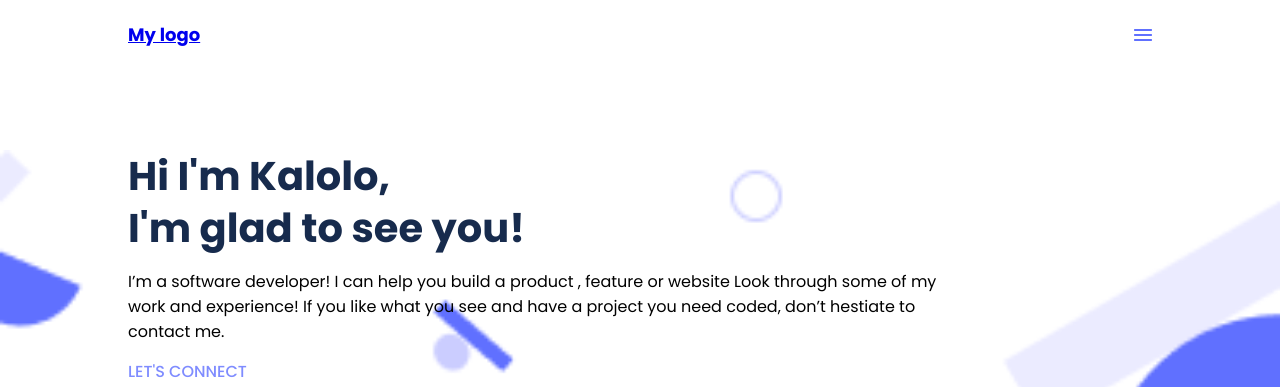
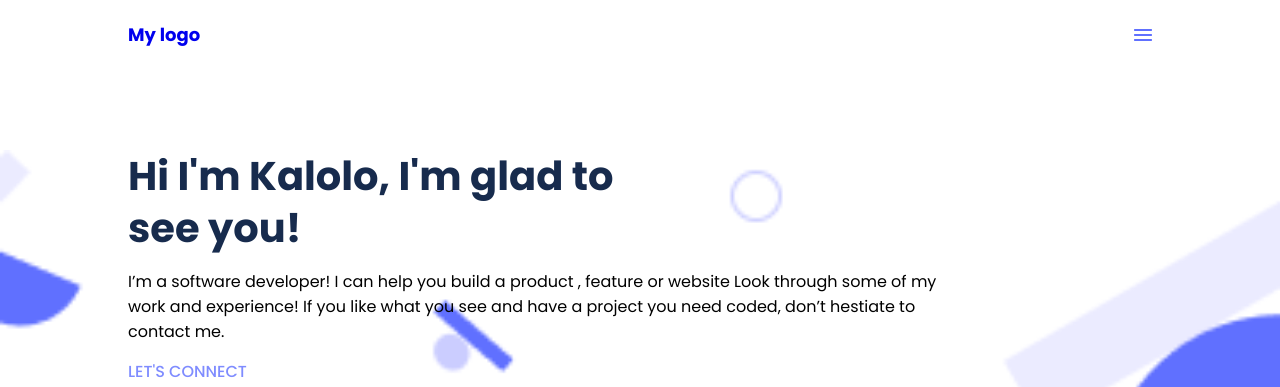
Before and after one commit to KayLemba/MyPortfolio, a website: page index.html in a window 1280 px wide. Shown: the top 387 px of the page. Drawn offline with Linux system fonts and the light colour scheme.

Commit message:
Modify index.html and Css file

```diff
--- a/index.html
+++ b/index.html
@@ -10,6 +10,7 @@
 
 </head>
 <body>
+<header>
     <nav class="nav-bar">
 
     <div class="logo">
@@ -17,11 +18,12 @@
     </div>
         <div class="menu-icon"> <img src="images/menu.png" alt="menu navbar"></div>
     </nav>
+</header>
 
     <section class="first-section" id="section-one">
         <div class="text">
             <h1>
-                Hi I'm Kalolo,<br> I'm glad to see you!
+                Hi I'm Kalolo, I'm glad to see you!
             </h1>
             <p class="paragraph1">I’m a software developer! I can help you build a product , feature or website Look through some of my work and experience! If you like what you see and have a project you need coded, don’t hestiate to contact me.</p>
 
--- a/styles.css
+++ b/styles.css
@@ -4,6 +4,7 @@
   margin: 0;
   padding: 0;
   box-sizing: border-box;
+  text-decoration: none;
 }
 
 body {
@@ -19,9 +20,10 @@ body {
 h1 {
   font-size: 40px;
   font-weight: 700;
-  width: 60%;
+  width: 50%;
   color: #172b4d;
   line-height: 52px;
+  padding: 0%;
 }
 
 .paragraph1 {
@@ -46,6 +48,7 @@ h1 {
 
 .buttons li a {
   cursor: pointer;
+  text-decoration: none;
 }
 
 .menu-icon {
@@ -71,7 +74,7 @@ h1 {
   color: #6070ff;
 }
 
-#section-one {
+.first-section {
   background-image: url('./images/background.png');
   background-size: cover;
   background-repeat: no-repeat;
```
